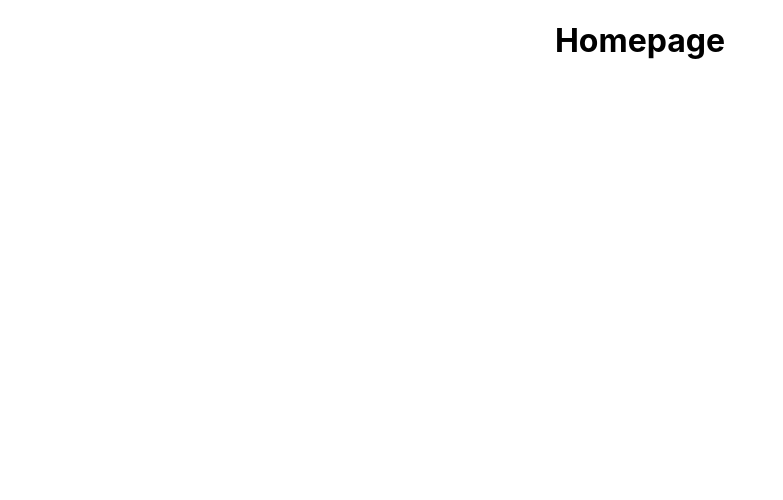
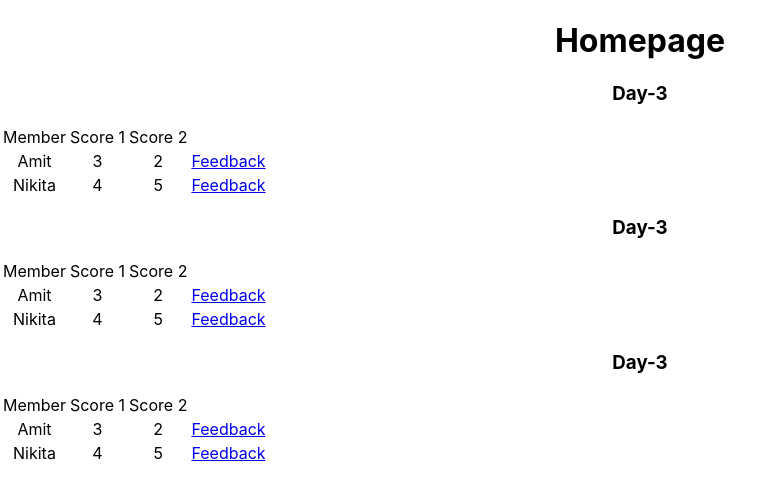
Before and after one commit to akmurmu83/Rating-App, a React (Create React App) app: page / in a window 1280 px wide. Shown: the top 500 px of the page, without its empty margins (0-783 px from the left). Built offline with nearby package versions, Linux system fonts and the light colour scheme; data requests are answered from the project's data file.

Commit message:
day-01 commit 3

```diff
--- /dev/null
+++ b/db.json
@@ -0,0 +1,163 @@
+{
+  "days": [
+    {
+      "id": 1,
+      "members": [
+        {
+          "id": 1,
+          "name": "Amit",
+          "scores": [
+            {
+              "score": 3,
+              "givenBy": "Karan"
+            },
+            {
+              "score": 2,
+              "givenBy": "Nikita"
+            }
+          ],
+          "feedback": [
+            {
+              "comment": "Great work!",
+              "givenBy": "Karan"
+            },
+            {
+              "comment": "Excellent teamwork!",
+              "givenBy": "Nikita"
+            }
+          ]
+        },
+        {
+          "id": 2,
+          "name": "Nikita",
+          "scores": [
+            {
+              "score": 4,
+              "givenBy": "UserA"
+            },
+            {
+              "score": 5,
+              "givenBy": "UserB"
+            }
+          ],
+          "feedback": [
+            {
+              "comment": "Outstanding contribution!",
+              "givenBy": "UserA"
+            },
+            {
+              "comment": "Very creative!",
+              "givenBy": "UserD"
+            }
+          ]
+        }
+      ]
+    },
+    {
+      "id": 2,
+      "members": [
+        {
+          "id": 1,
+          "name": "Amit",
+          "scores": [
+            {
+              "score": 3,
+              "givenBy": "Karan"
+            },
+            {
+              "score": 2,
+              "givenBy": "Nikita"
+            }
+          ],
+          "feedback": [
+            {
+              "comment": "Great work!",
+              "givenBy": "Karan"
+            },
+            {
+              "comment": "Excellent teamwork!",
+              "givenBy": "Nikita"
+            }
+          ]
+        },
+        {
+          "id": 2,
+          "name": "Nikita",
+          "scores": [
+            {
+              "score": 4,
+              "givenBy": "UserA"
+            },
+            {
+              "score": 5,
+              "givenBy": "UserB"
+            }
+          ],
+          "feedback": [
+            {
+              "comment": "Outstanding contribution!",
+              "givenBy": "UserA"
+            },
+            {
+              "comment": "Very creative!",
+              "givenBy": "UserD"
+            }
+          ]
+        }
+      ]
+    },
+    {
+      "id": 3,
+      "members": [
+        {
+          "id": 1,
+          "name": "Amit",
+          "scores": [
+            {
+              "score": 3,
+              "givenBy": "Karan"
+            },
+            {
+              "score": 2,
+              "givenBy": "Nikita"
+            }
+          ],
+          "feedback": [
+            {
+              "comment": "Great work!",
+              "givenBy": "Karan"
+            },
+            {
+              "comment": "Excellent teamwork!",
+              "givenBy": "Nikita"
+            }
+          ]
+        },
+        {
+          "id": 2,
+          "name": "Nikita",
+          "scores": [
+            {
+              "score": 4,
+              "givenBy": "UserA"
+            },
+            {
+              "score": 5,
+              "givenBy": "UserB"
+            }
+          ],
+          "feedback": [
+            {
+              "comment": "Outstanding contribution!",
+              "givenBy": "UserA"
+            },
+            {
+              "comment": "Very creative!",
+              "givenBy": "UserD"
+            }
+          ]
+        }
+      ]
+    }
+  ]
+}
--- /dev/null
+++ b/src/Components/Day.jsx
@@ -0,0 +1,27 @@
+import React from "react";
+import MemberScore from "./MemberScore";
+
+function Day({ dayCount, members }) {
+  return (
+    <div>
+      <h3>Day-{dayCount}</h3>
+      <table>
+        <thead>
+          <tr>
+            <td>Member</td>
+            {members.map((member) => (
+              <td key={member.id}>Score {member.id}</td>
+            ))}
+          </tr>
+        </thead>
+        <tbody>
+          {members.map((member) => (
+            <MemberScore name={member.name} scores={member.scores}/>
+          ))}
+        </tbody>
+      </table>
+    </div>
+  );
+}
+
+export default Day;
--- /dev/null
+++ b/src/Components/MemberScore.jsx
@@ -0,0 +1,18 @@
+import React from "react";
+import { Link } from "react-router-dom";
+
+function MemberScore({ name, scores }) {
+  return (
+    <tr>
+      <td>{name}</td>
+      {scores.map((score) => (
+        <td key={score.score}>{score.score}</td>
+      ))}
+      <td>
+        <Link to="/feedback">Feedback</Link>
+      </td>
+    </tr>
+  );
+}
+
+export default MemberScore;
--- a/src/Pages/Homepage.jsx
+++ b/src/Pages/Homepage.jsx
@@ -1,9 +1,25 @@
-import React from 'react';
+import React, { useEffect, useState } from "react";
+import Day from "../Components/Day";
 
 function Homepage() {
+  const [days, setDays] = useState([]);
+  useEffect(() => {
+    async function getData() {
+      try {
+        let res = await fetch(`http://localhost:3001/days`);
+        let data = await res.json();
+        console.log("data", data);
+        setDays(data);
+      } catch (error) {
+        console.log(error);
+      }
+    }
+    getData();
+  }, []);
   return (
     <div>
       <h1>Homepage</h1>
+      {days.map((day)=> <Day key={day.id} dayCount={days.length} members={day.members}/>)}
     </div>
   );
 }
```
